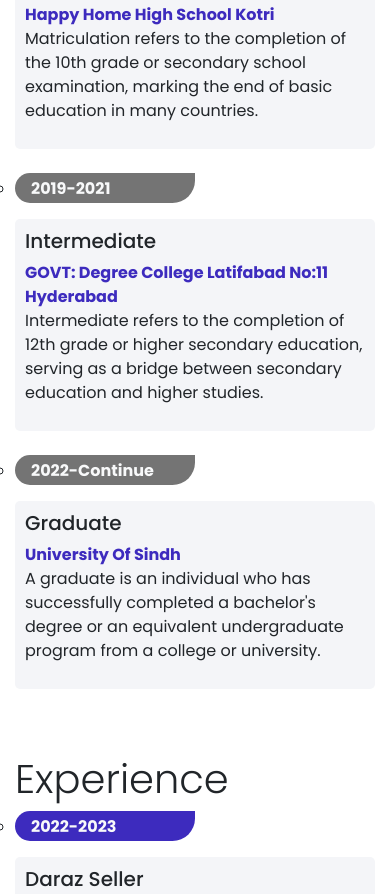
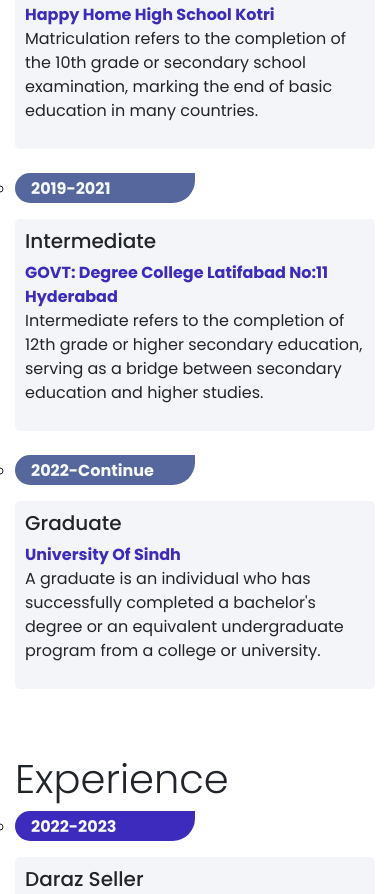
Before and after one commit to aayanhussain09/Digital-Agency, a plain HTML site: page index.html in a window 390 px wide. Shown: the part 2510-3404 px from the top of the page. Drawn offline with Linux system fonts and the light colour scheme.

Commit message:
Update media.css

```diff
--- a/media.css
+++ b/media.css
@@ -34,7 +34,7 @@
 
     #edbggray{
 
-        background:#747474;
+        background:#55679C;
         width: 50%;
         height: 30px;
         border-radius: 100px 0px 150px 100px;
@@ -186,7 +186,7 @@
 
         #edbggray{
 
-            background:#747474;
+            background:#55679C;
             width: 50%;
             height: 30px;
             border-radius: 100px 0px 150px 100px;
@@ -248,7 +248,7 @@
 
     #edbggray{
 
-        background:#747474;
+        background:#55679C;
         width: 50%;
         height: 30px;
         border-radius: 100px 0px 150px 100px;
@@ -308,7 +308,7 @@
 
     #edbggray{
 
-        background:#747474;
+        background:#55679C;
         width: 50%;
         height: 30px;
         border-radius: 100px 0px 150px 100px;
@@ -458,7 +458,7 @@
 
     #edbggray{
 
-        background:#747474;
+        background:#55679C;
         width: 50%;
         height: 30px;
         border-radius: 100px 0px 150px 100px;
@@ -521,7 +521,7 @@
 
     #edbggray{
 
-        background:#747474;
+        background:#55679C;
         width: 50%;
         height: 30px;
         border-radius: 100px 0px 150px 100px;
```
